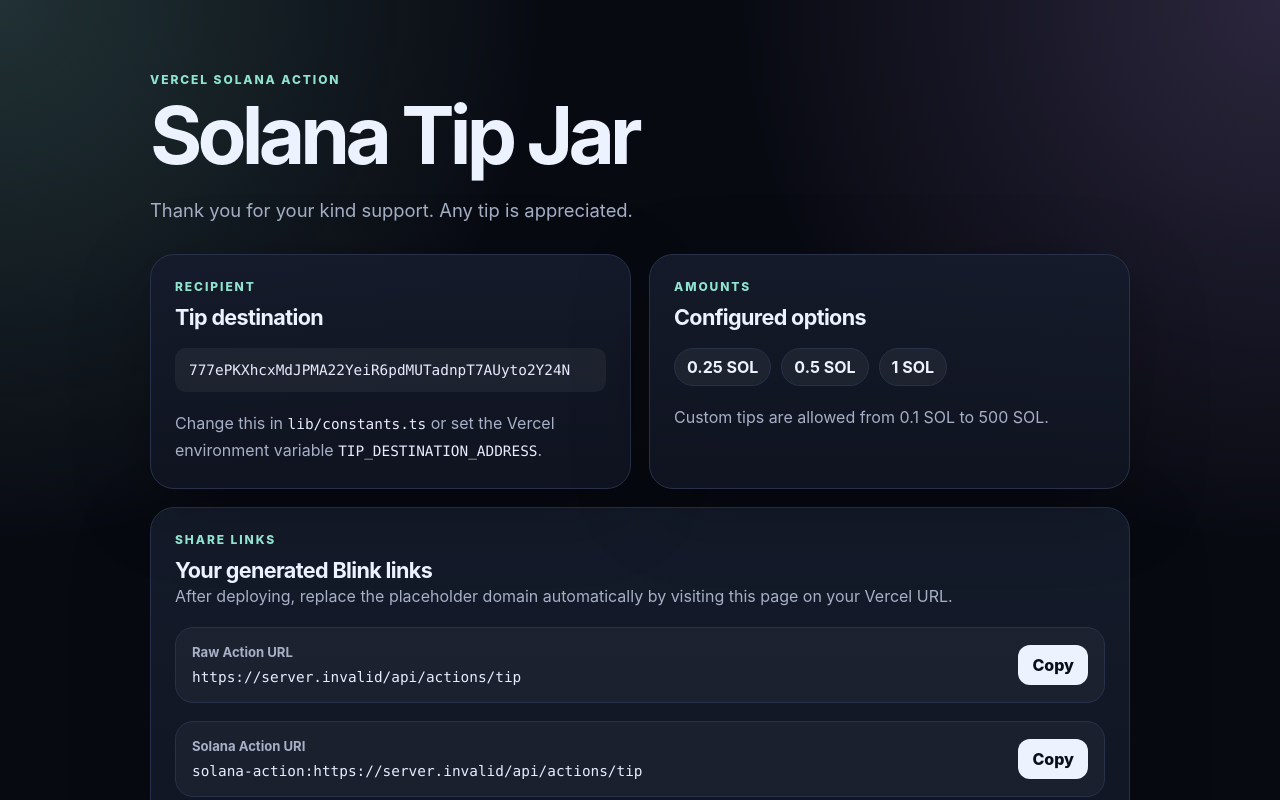
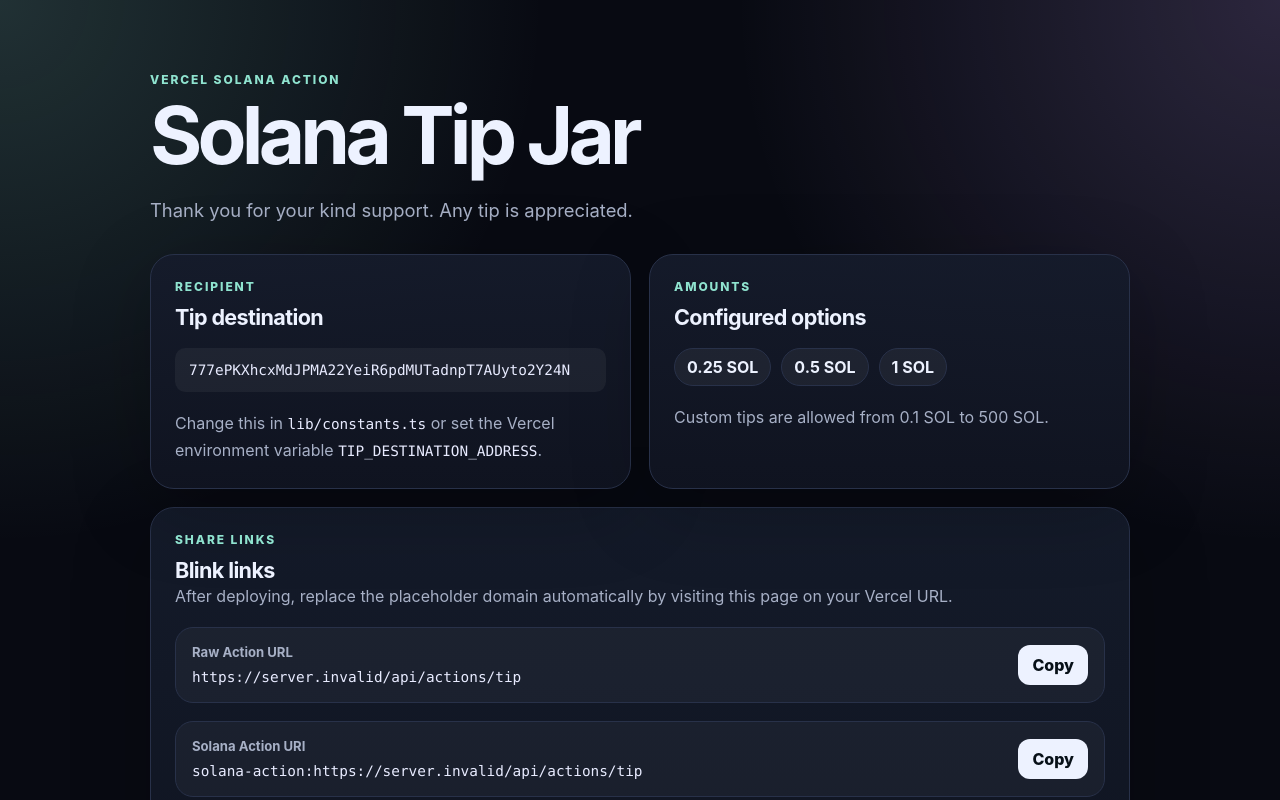
Before and after one commit to ryanshatch/sol-tipjar, a Next.js app: page / in a window 1280 px wide. Shown: the top 800 px of the page. Built offline with nearby package versions, Linux system fonts and the light colour scheme; no server answers.

Commit message:
Update origin URL and heading in LinkBuilder

```diff
--- a/components/LinkBuilder.tsx
+++ b/components/LinkBuilder.tsx
@@ -5,7 +5,7 @@
 
 export function LinkBuilder() {
   // const [origin, setOrigin] = useState("https://your-project.vercel.app");
-  const [origin, setOrigin] = useState("https://tip-jar.ryanshatch.vercel.app");
+  const [origin, setOrigin] = useState("https://sol-tipjar.vercel.app/");
 
   useEffect(() => {
     if (process.env.NEXT_PUBLIC_SITE_URL) {
@@ -27,7 +27,7 @@
     <section className="card stack">
       <div>
         <p className="eyebrow">Share links</p>
-        <h2>Your generated Blink links</h2>
+        <h2>Blink links</h2>
         <p className="muted">
           After deploying, replace the placeholder domain automatically by visiting this
           page on your Vercel URL.
```
